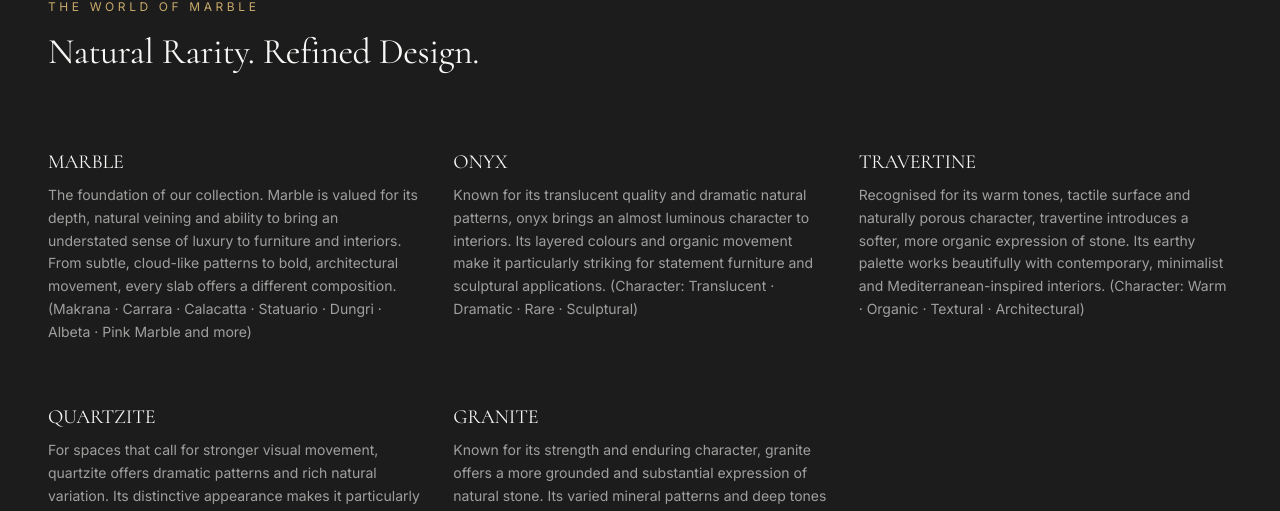
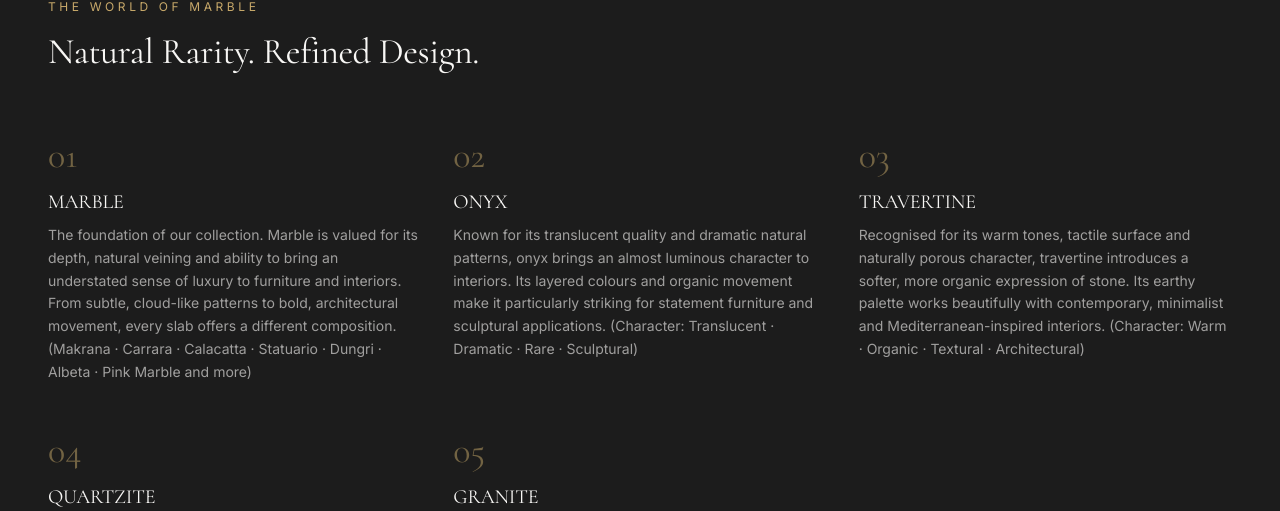
Before and after one commit to ssurfacestudio/surface-studio, a Next.js app: page / in a window 1280 px wide. Shown: the part 3695-4206 px from the top of the page. Built offline with nearby package versions, Linux system fonts and the light colour scheme; no server answers.

Commit message:
Remove translation system, fix key prop warning

```diff
--- a/components/home/ManufacturingProcess.tsx
+++ b/components/home/ManufacturingProcess.tsx
@@ -16,8 +16,8 @@ export default function ManufacturingProcess() {
 
         <div className="grid grid-cols-1 gap-x-8 gap-y-12 md:grid-cols-3">
           {processSteps.map((step, i) => (
-            <ScrollReveal key={step.step} delay={i * 0.06}>
-              <p className="font-display text-4xl text-gold/50">{step.step}</p>
+            <ScrollReveal key={i} delay={i * 0.06}>
+              <p className="font-display text-4xl text-gold/50">{step.number}</p>
               <h3 className="mt-3 font-display text-xl text-ivory">{step.title}</h3>
               <p className="mt-2 font-body text-sm leading-relaxed text-ivory/60">
                 {step.description}
```
